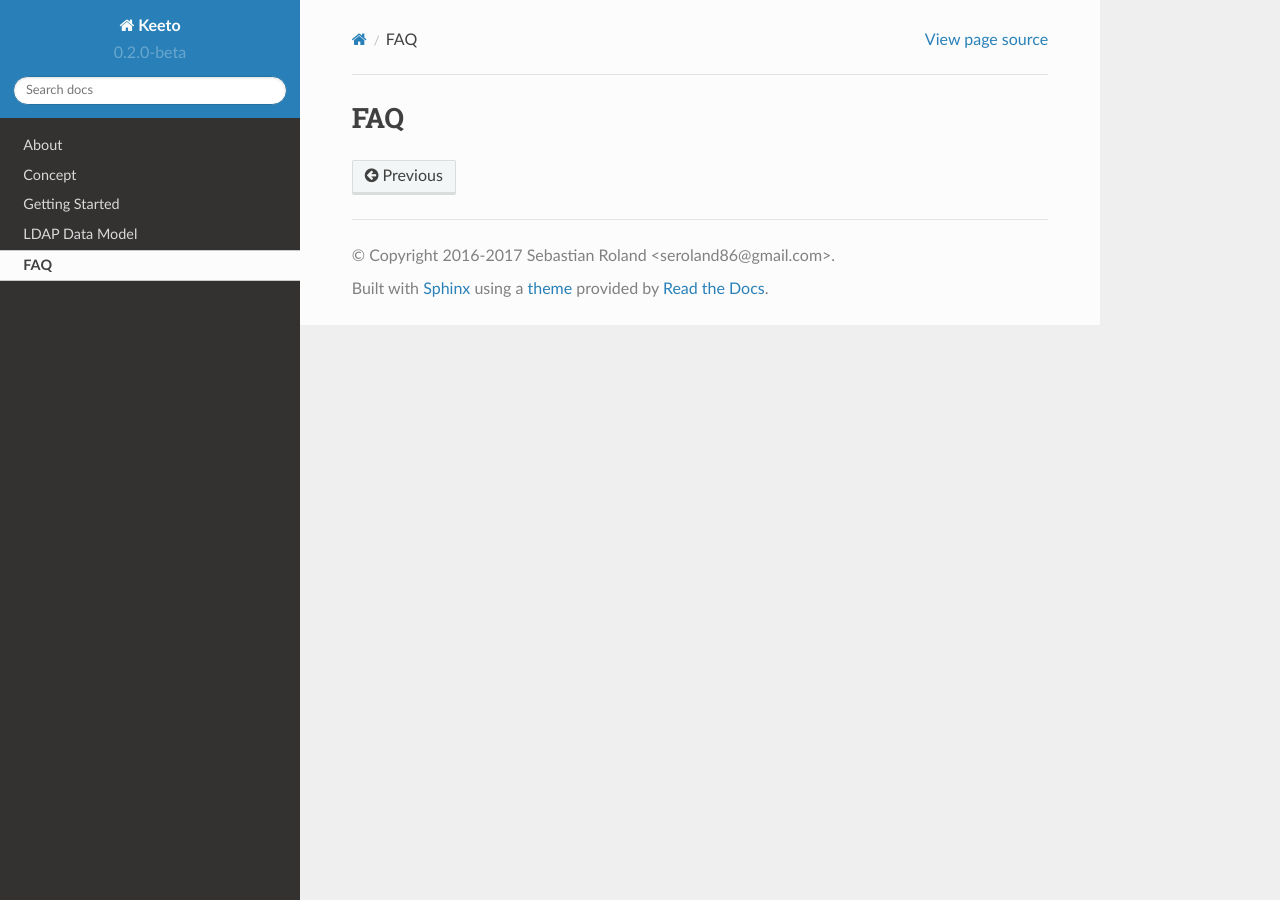
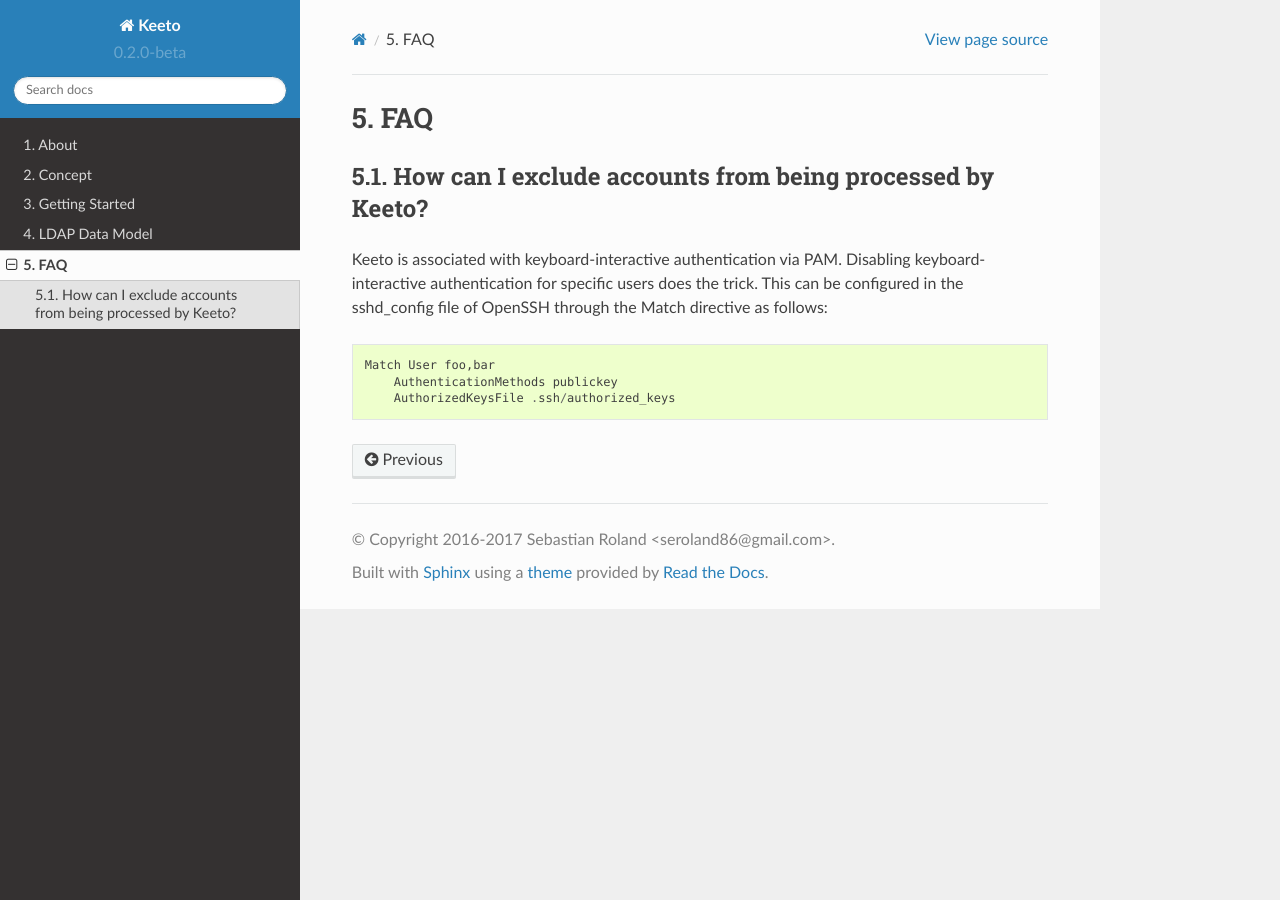
Before and after one commit to flix-/keeto-doc, a Sphinx documentation site: the page built from source/faq.rst, in a window 1280 px wide. Built offline with Sphinx 7.4.7 and the Read the Docs theme 2.0.0, drawn with Linux system fonts in a browser that asks for light colours.

Commit message:
first initial version done

```diff
--- a/source/faq.rst
+++ b/source/faq.rst
@@ -1,2 +1,14 @@
 FAQ
----
+===
+
+How can I exclude accounts from being processed by Keeto?
+---------------------------------------------------------
+
+Keeto is associated with keyboard-interactive authentication via PAM.
+Disabling keyboard-interactive authentication for specific users does
+the trick. This can be configured in the sshd_config file of OpenSSH
+through the Match directive as follows::
+
+    Match User foo,bar
+        AuthenticationMethods publickey
+        AuthorizedKeysFile .ssh/authorized_keys
```
Also changed, not shown: source/index.rst (+1 -7 lines).
